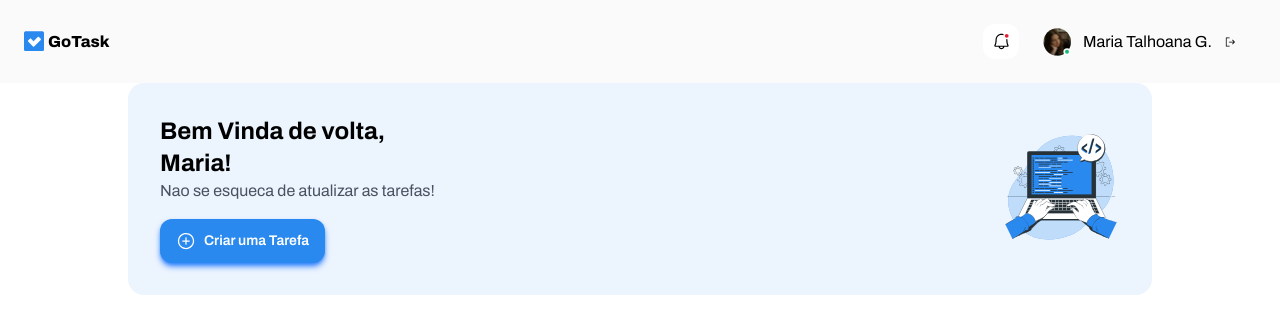
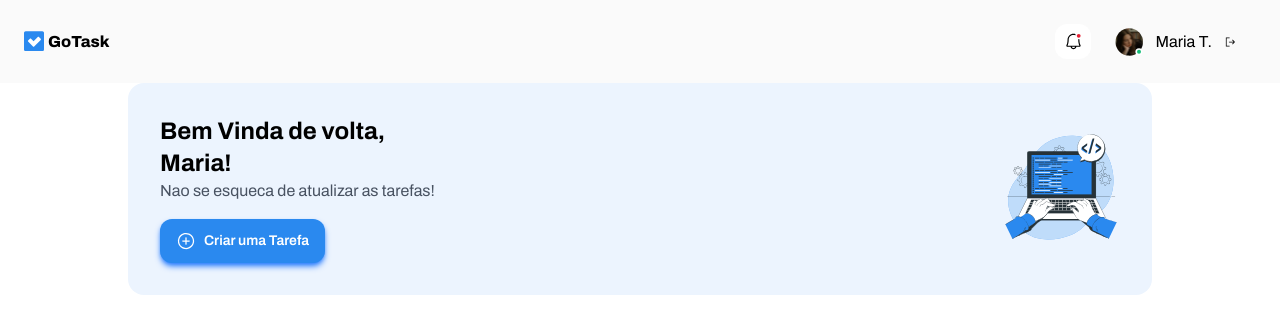
Before and after one commit to Gleydsong/projeto-go-task, an Angular app: page / in a window 1280 px wide. Shown: the top 334 px of the page. Built offline with nearby package versions, Linux system fonts and the light colour scheme.

Commit message:
refactor: update user name display in header component

```diff
--- a/src/app/components/header/header.component.html
+++ b/src/app/components/header/header.component.html
@@ -9,7 +9,7 @@
     </button>
     <div class="flex items-center gap-3">
       <img class="w-7" src="images/icon-user-avatar.svg" alt="" />
-      <span>Maria Talhoana G.</span>
+      <span>Maria T.</span>
       <button class="w-5">
         <img class="w-3" src="images/icon-sign-out.svg" alt="" />
       </button>
```
